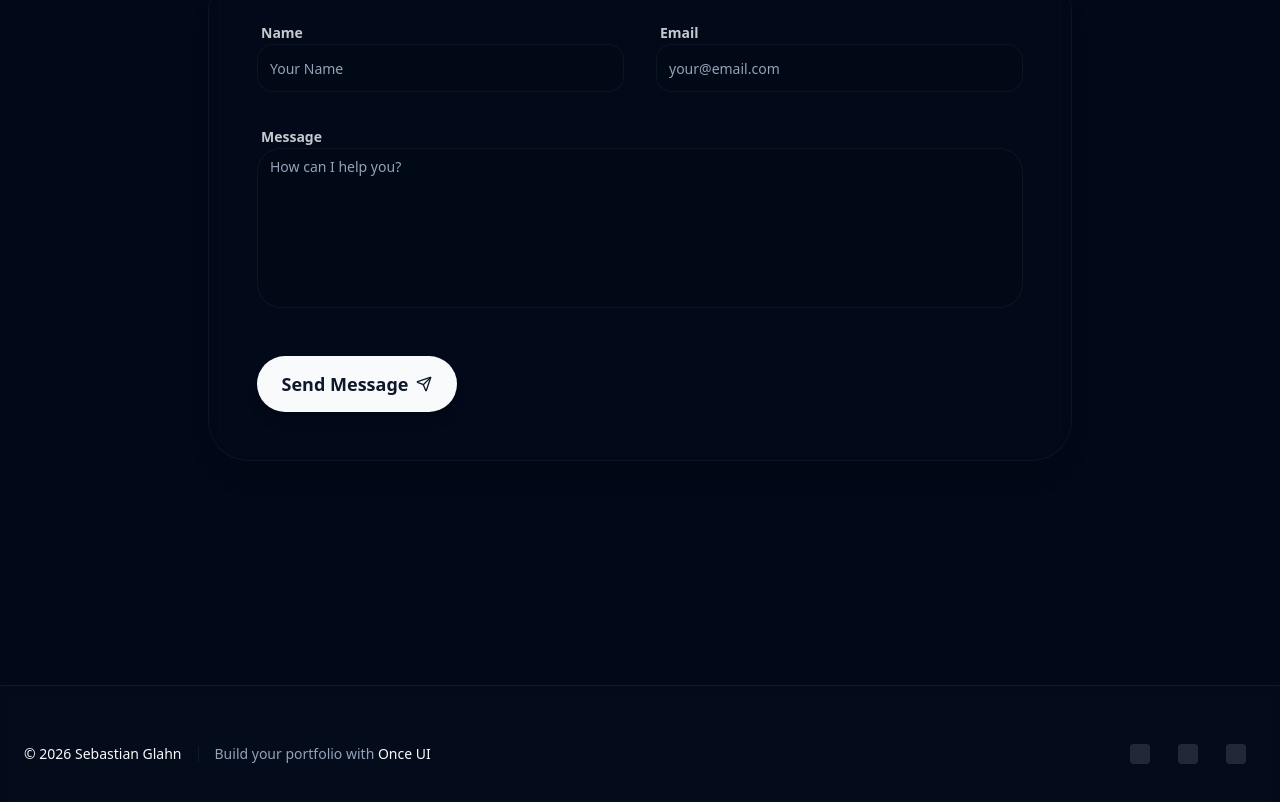
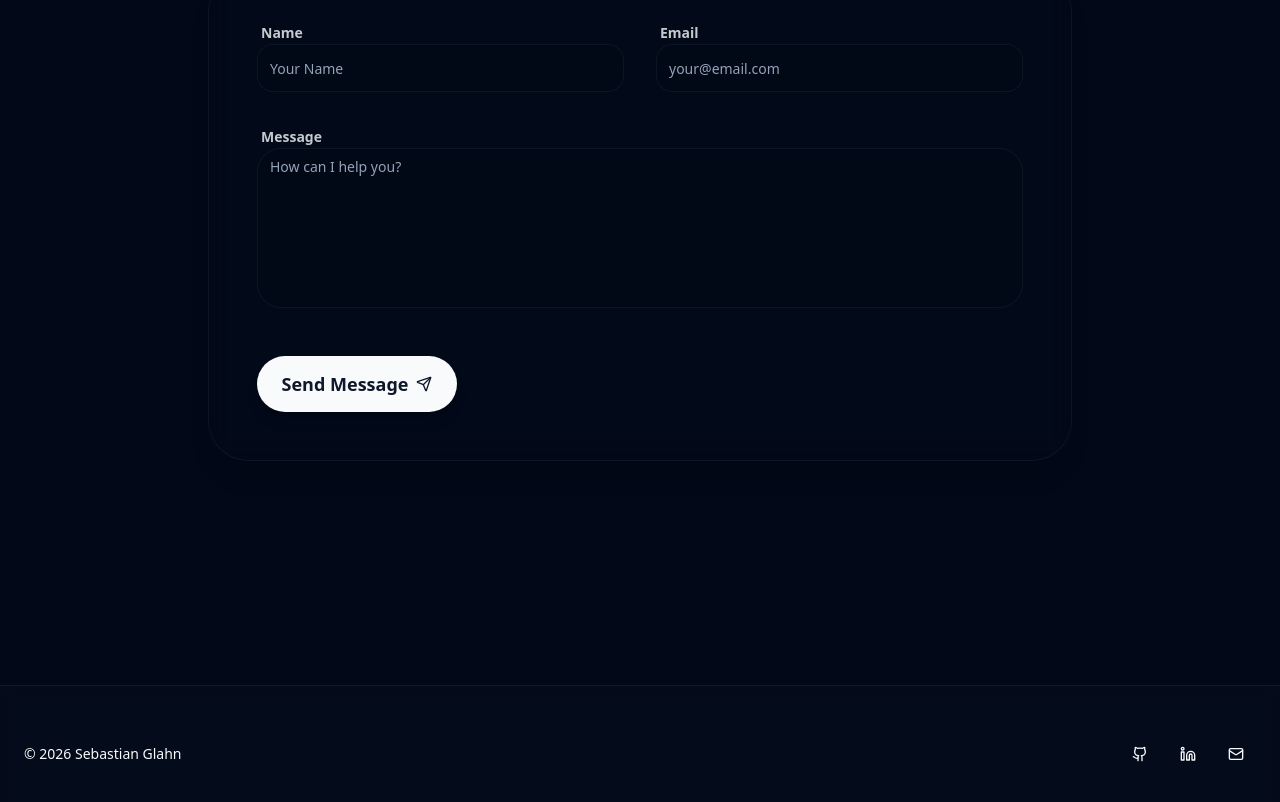
Before and after one commit to storatus/sebastianportfolio, a Next.js app: page / in a window 1280 px wide. Shown: the part 2534-3336 px from the top of the page. Built offline with nearby package versions, Linux system fonts and the light colour scheme.

Commit message:
feat: Implement Lucide icons for footer social links and remove Once UI attribution.

```diff
--- a/src/components/Footer.tsx
+++ b/src/components/Footer.tsx
@@ -2,9 +2,16 @@
 import { cn } from "@/lib/utils";
 import Link from "next/link";
 import { Button } from "@/components/ui/button";
+import { Github, Linkedin, Mail } from "lucide-react";
 
 export const Footer = () => {
   const currentYear = new Date().getFullYear();
+
+  const iconMap: Record<string, React.ReactNode> = {
+    github: <Github className="w-5 h-5" />,
+    linkedin: <Linkedin className="w-5 h-5" />,
+    email: <Mail className="w-5 h-5" />,
+  };
 
   return (
     <footer className="w-full flex flex-col items-center py-12 px-6 border-t border-border/50 bg-secondary/10 backdrop-blur-sm">
@@ -13,16 +20,6 @@
           <span className="font-medium text-foreground">
             © {currentYear} {person.name}
           </span>
-          <span className="hidden md:inline h-4 w-[1px] bg-border/50" />
-          <p>
-            Build your portfolio with{" "}
-            <Link
-              href="https://once-ui.com/products/magic-portfolio"
-              className="text-primary hover:underline transition-all"
-            >
-              Once UI
-            </Link>
-          </p>
         </div>
 
         <div className="flex items-center gap-2">
@@ -42,12 +39,10 @@
                     target="_blank"
                     rel="noopener noreferrer"
                   >
-                    {/* Assuming item.icon is a string class name or similar that once-ui handled.
-                        If it's an icon name, we might need a mapping or just icons from lucide.
-                        For now I'll try to render it or use a fallback if it's a string. */}
                     <span className="text-xl group-hover:scale-110 transition-transform">
-                      {/* Placeholder for icon - social icons usually need specific mapping or standard icons */}
-                      <div className="w-5 h-5 bg-muted-foreground/20 rounded-sm" />
+                      {iconMap[item.icon] || (
+                        <div className="w-5 h-5 bg-muted-foreground/20 rounded-sm" />
+                      )}
                     </span>
                   </Link>
                 </Button>
```
